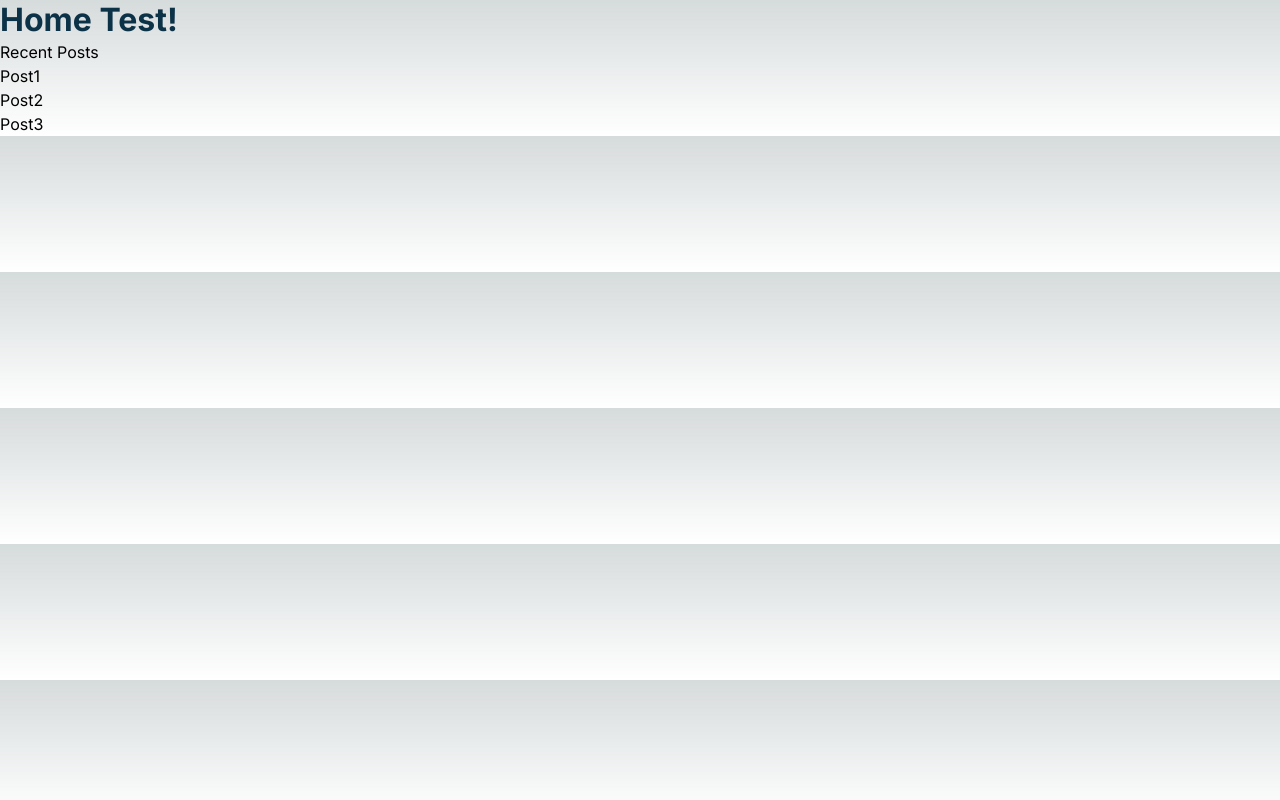
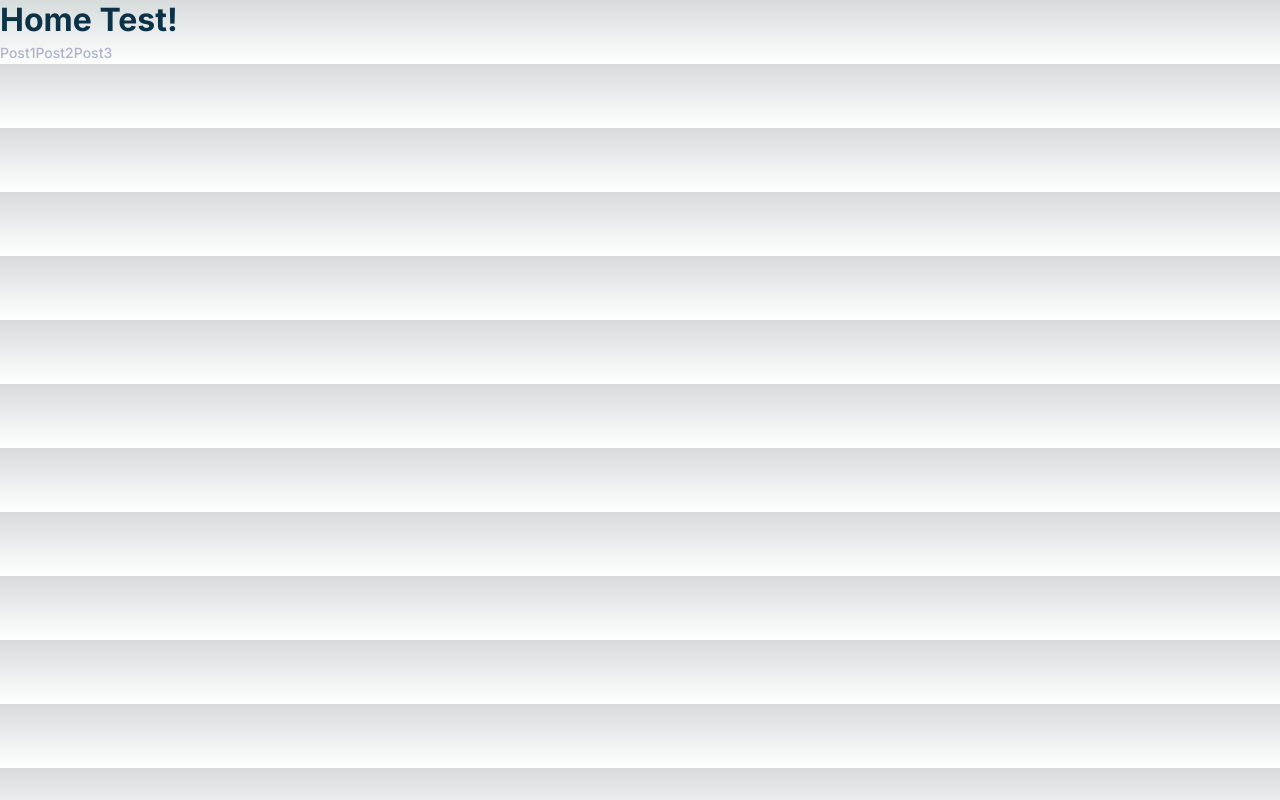
Before and after one commit to DDVVPP/GitNote, a Next.js app: page / in a window 1280 px wide. Built offline with nearby package versions, Linux system fonts and the light colour scheme.

Commit message:
update: updated Posts component

```diff
--- a/app/(root)/posts/page.tsx
+++ b/app/(root)/posts/page.tsx
@@ -4,16 +4,15 @@ import Link from 'next/link';
 const Posts = () => {
   return (
     <>
-      <h1>Recent Posts</h1>
-      <Link href="/posts/1">
+      {/* <h1>Recent Posts</h1> */}
+      {/* Map through all posts */}
+      <Link className='paragraph-3-medium text-white-300' href="/posts/1">
         Post1
       </Link>
-      <br/>
-      <Link href="/posts/2">
+      <Link className='paragraph-3-medium text-white-300' href="/posts/2">
         Post2
       </Link>
-      <br/>
-      <Link href="/posts/3">
+      <Link className='paragraph-3-medium text-white-300' href="/posts/3">
         Post3
       </Link>
     </>
```
